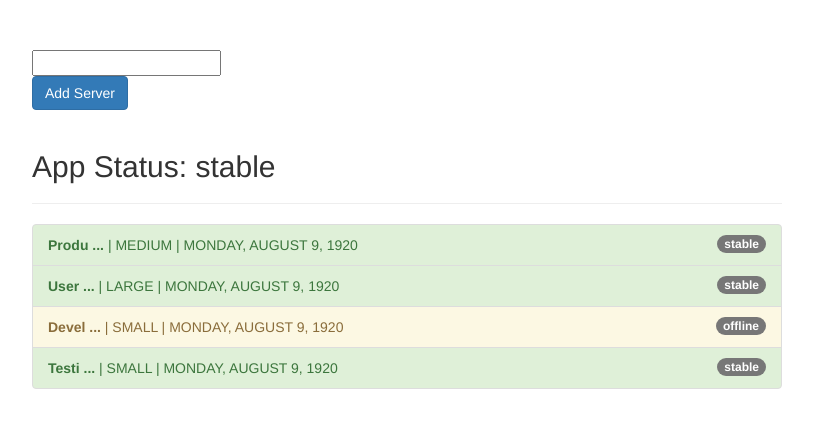
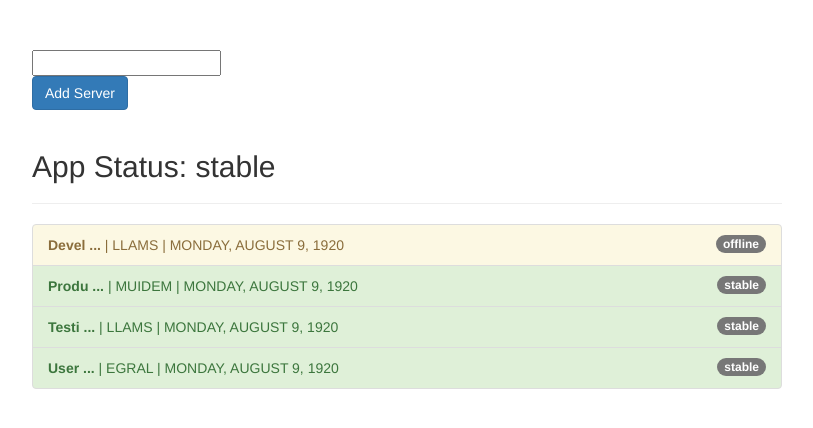
Before and after one commit to spencer-rafada/Learning-Angular, an Angular app: page / in a window 1280 px wide. Shown: the top 428 px of the page, without its empty margins (233-1046 px from the left). Built offline with nearby package versions, Linux system fonts and the light colour scheme.

Commit message:
finished pipe assignment

```diff
--- a/src/app/app.component.html
+++ b/src/app/app.component.html
@@ -12,14 +12,18 @@
       <ul class="list-group">
         <li
           class="list-group-item"
-          *ngFor="let server of servers | filter : filteredStatus : 'status'"
+          *ngFor="
+            let server of servers
+              | filter : filteredStatus : 'status'
+              | sort : 'name'
+          "
           [ngClass]="getStatusClasses(server)"
         >
           <span class="badge">
             {{ server.status }}
           </span>
           <strong>{{ server.name | shorten : 5 }}</strong> |
-          {{ server.instanceType | uppercase }} |
+          {{ server.instanceType | uppercase | revert }} |
           {{ server.started | date : "fullDate" | uppercase }}
         </li>
       </ul>
--- a/src/app/app.module.ts
+++ b/src/app/app.module.ts
@@ -6,9 +6,10 @@ import { AppComponent } from './app.component';
 import { ShortenPipe } from './shorten.pipe';
 import { FilterPipe } from './filter.pipe';
 import { RevertPipe } from './revert.pipe';
+import { SortPipe } from './sort.pipe';
 
 @NgModule({
-  declarations: [AppComponent, ShortenPipe, FilterPipe, RevertPipe],
+  declarations: [AppComponent, ShortenPipe, FilterPipe, RevertPipe, SortPipe],
   imports: [BrowserModule, FormsModule],
   providers: [],
   bootstrap: [AppComponent],
--- a/src/app/revert.pipe.ts
+++ b/src/app/revert.pipe.ts
@@ -1,12 +1,10 @@
 import { Pipe, PipeTransform } from '@angular/core';
 
 @Pipe({
-  name: 'revert'
+  name: 'revert',
 })
 export class RevertPipe implements PipeTransform {
-
-  transform(value: unknown, ...args: unknown[]): unknown {
-    return null;
+  transform(value: any): any {
+    return value.split('').reverse().join('');
   }
-
 }
--- /dev/null
+++ b/src/app/sort.pipe.ts
@@ -0,0 +1,17 @@
+import { Pipe, PipeTransform } from '@angular/core';
+
+@Pipe({
+  name: 'sort',
+  pure: false,
+})
+export class SortPipe implements PipeTransform {
+  transform(value: any, propName: string): any {
+    return value.sort((a, b) => {
+      if (a[propName] > b[propName]) {
+        return 1;
+      } else {
+        return -1;
+      }
+    });
+  }
+}
```
